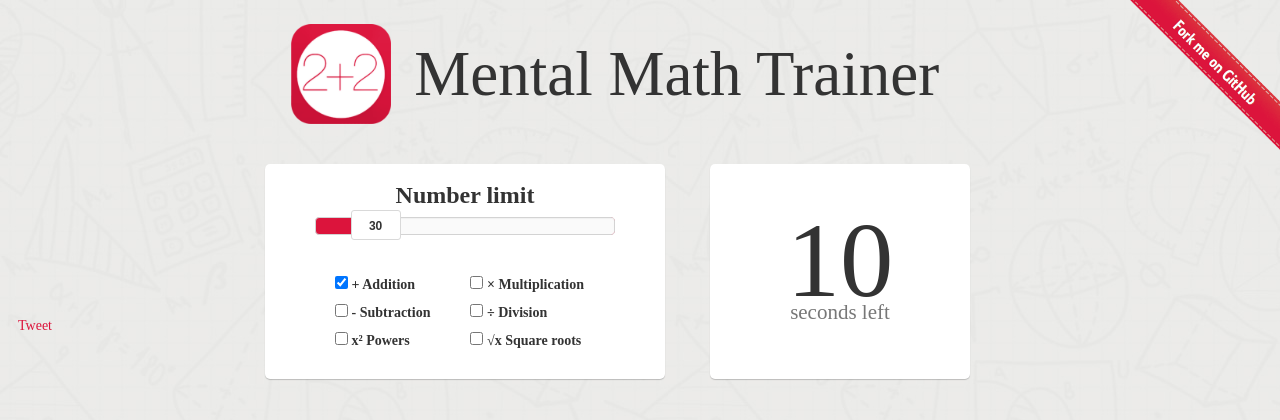
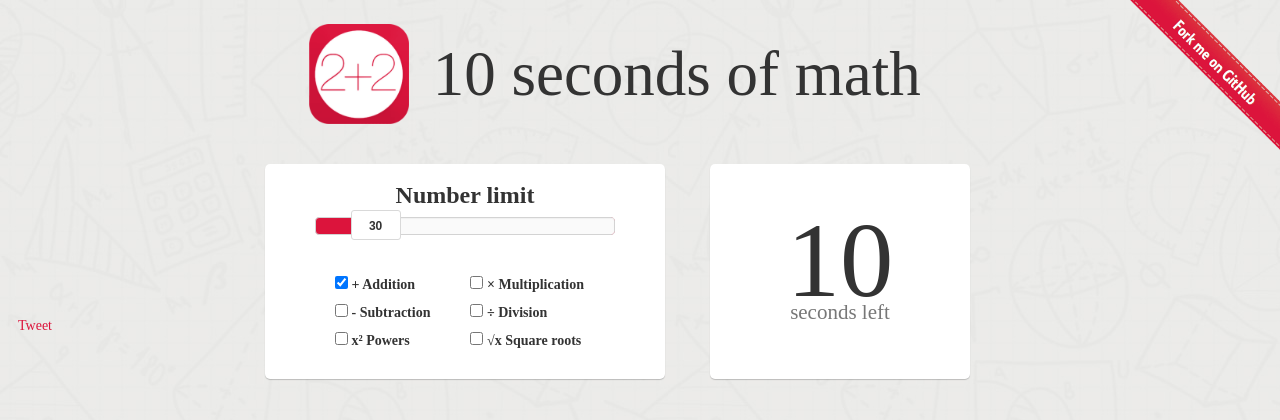
Before and after one commit to shenoyroopesh/10-seconds-math, a PHP site: page / in a window 1280 px wide. Shown: the top 420 px of the page. Run offline with PHP 8.4, Linux system fonts and the light colour scheme; some libraries are stand-ins or nearby versions.

Commit message:
Rename to 10 seconds of math.

```diff
--- a/index.php
+++ b/index.php
@@ -3,7 +3,7 @@
     <head>
         <meta charset="utf-8">
         <meta http-equiv="X-UA-Compatible" content="IE=edge,chrome=1">
-        <title>Mental Math Trainer | A professional brain trainer. One that is both efficient and fun to use</title>
+        <title>10 seconds of math. be fast. be clever.</title>
         <meta name="description" content="A professional brain trainer. One that is both efficient and fun to use.
 We want to show you that mathematics is far from boring. It's awesome! It's fun! It makes sense.
 Don't lollygag around on the web or with other dull 'learning' apps. You just found what you were looking for. A professional brain trainer, one that is both efficient and fun to use.
@@ -13,12 +13,12 @@ We guarantee, if you make it through the entire plan you'll be better than you'v
 
 
         <meta name="author" content="Troubi Entertainment">
-        <meta name="keywords" content="mental math trainer, math practice, mental arithmetic, mental calculations, math trainer, online, free, no download, mathematik kopfrechentrainer, mathe trainer online, mathe üben, kopfrechnen üben" />
+        <meta name="keywords" content="10 seconds of math, mental math trainer, math practice, mental arithmetic, mental calculations, math trainer, online, free, no download, mathematik kopfrechentrainer, mathe trainer online, mathe üben, kopfrechnen üben" />
 
 
         <meta property="og:image" content="http://www.mental-math-trainer.com/img/mental-math-trainer.png" />
         <meta property="og:title" content="Mental Math Trainer | Education" />
-        <meta property="og:description" content="Check my math score at http://mental-math-trainer.com" />
+        <meta property="og:description" content="10 seconds of math. be fast. be clever. http://mental-math-trainer.com" />
         <meta property="og:type" content="Education" />
         <meta property="og:url" content="http://www.mental-math-trainer.com" />
 
@@ -61,7 +61,7 @@ We guarantee, if you make it through the entire plan you'll be better than you'v
     <div class="jumbotron">
       <div id="title">
           <img src="img/mental-math-trainer.png" alt="Mental Math Trainer App Icon" />
-          <h1 id="text-title">Mental Math Trainer</h1>
+          <h1 id="text-title">10 seconds of math</h1>
       </div>
       <div id="settings-and-stats" class="container">
         <div id="settings" class="white-box">
```
